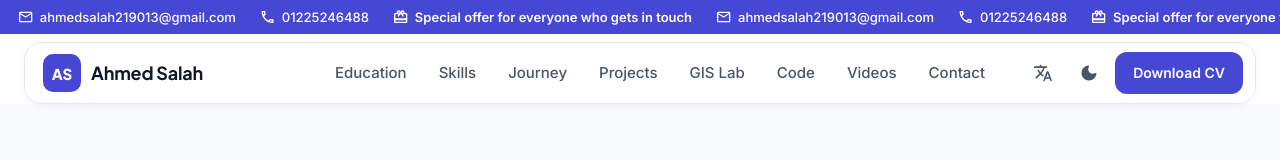
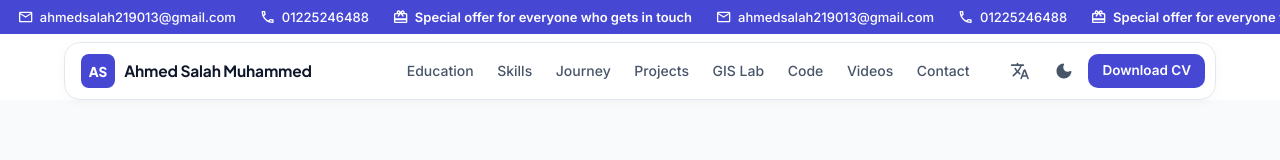
Before and after one commit to Ahmed-salah-muhammed/portfolio, a React (Vite) app: page /projects/01/arcgis-pro-salah-mcp in a window 1280 px wide. Shown: the top 160 px of the page. Built offline with nearby package versions, Linux system fonts and the light colour scheme; no server answers.

Commit message:
Add GIS contour lines to Hero, restore RotatingLine, adapt name length for mobile/desktop, and align container max width

```diff
--- a/src/data/profile.js
+++ b/src/data/profile.js
@@ -6,6 +6,7 @@ export const PROFILE = {
   name: 'Ahmed Salah Muhammed',
   nameAr: 'أحمد صلاح محمد',
   shortName: 'Ahmed Salah',
+  shortNameAr: 'أحمد صلاح',
   title: 'Full-Stack Developer · GIS Developer',
   badge: 'AWS Certified Cloud Practitioner',
   background: 'Urban & Environmental Planner',
--- /dev/null
+++ b/src/features/hero/components/ContourLines.jsx
@@ -0,0 +1,176 @@
+import Box from '@mui/material/Box';
+import usePrefersReducedMotion from '@/hooks/usePrefersReducedMotion.js';
+
+/**
+ * Topographic GIS Contour Lines (خطوط كنتور)
+ * An elegant, faint topographic vector overlay spanning the Hero section.
+ * Authentic cartographic styling with index contours, subtle elevation labels (GIS, AI, web, esri, develop),
+ * and intermediate dashed contours with low opacity so it stays sophisticated and ethereal.
+ */
+export default function ContourLines() {
+  const reduced = usePrefersReducedMotion();
+
+  return (
+    <Box
+      aria-hidden="true"
+      sx={{
+        position: 'absolute',
+        inset: 0,
+        width: '100%',
+        height: '100%',
+        overflow: 'hidden',
+        pointerEvents: 'none',
+        zIndex: 0,
+        opacity: { xs: 0.7, md: 0.95 },
+      }}
+    >
+      <Box
+        component="svg"
+        viewBox="0 0 1440 680"
+        preserveAspectRatio="none"
+        sx={{
+          width: '100%',
+          height: '100%',
+          display: 'block',
+          color: 'var(--mui-palette-primary-main)',
+          animation: reduced ? 'none' : 'contourDrift 40s ease-in-out infinite alternate',
+          '@keyframes contourDrift': {
+            '0%': { transform: 'scale(1) translateY(0px)' },
+            '50%': { transform: 'scale(1.015) translateY(-6px)' },
+            '100%': { transform: 'scale(1) translateY(2px)' },
+          },
+        }}
+      >
+        <defs>
+          {/* Subtle horizontal gradient to softly fade edges */}
+          <linearGradient id="contourFade" x1="0%" y1="0%" x2="100%" y2="0%">
+            <stop offset="0%" stopColor="currentColor" stopOpacity="0.04" />
+            <stop offset="15%" stopColor="currentColor" stopOpacity="0.14" />
+            <stop offset="50%" stopColor="currentColor" stopOpacity="0.22" />
+            <stop offset="85%" stopColor="currentColor" stopOpacity="0.14" />
+            <stop offset="100%" stopColor="currentColor" stopOpacity="0.04" />
+          </linearGradient>
+
+          <linearGradient id="contourFaint" x1="0%" y1="0%" x2="100%" y2="0%">
+            <stop offset="0%" stopColor="currentColor" stopOpacity="0.02" />
+            <stop offset="25%" stopColor="currentColor" stopOpacity="0.08" />
+            <stop offset="75%" stopColor="currentColor" stopOpacity="0.08" />
+            <stop offset="100%" stopColor="currentColor" stopOpacity="0.02" />
+          </linearGradient>
+        </defs>
+
+        {/* Intermediate faint dashed contours (representing minor contour intervals) */}
+        <g stroke="url(#contourFaint)" strokeWidth="0.85" strokeDasharray="4 8" fill="none">
+          <path d="M -40,70 C 260,130 460,40 650,100 C 830,160 1120,80 1480,130" />
+          <path d="M -40,165 C 250,225 460,135 675,190 C 860,245 1140,165 1480,220" />
+          <path d="M -40,270 C 230,310 455,235 680,285 C 890,335 1170,260 1480,295" />
+          <path d="M -40,375 C 230,405 465,350 685,390 C 910,440 1190,365 1480,385" />
+          <path d="M -40,485 C 245,510 485,460 710,500 C 930,545 1210,475 1480,500" />
+          <path d="M -40,590 C 265,620 500,570 735,605 C 960,650 1235,590 1480,610" />
+        </g>
+
+        {/* Primary Index Contours (الخطوط الرئيسية) */}
+        <g stroke="url(#contourFade)" strokeWidth="1.15" fill="none" strokeLinecap="round">
+          {/* Contour 1: GIS */}
+          <path d="M -40,115 C 260,185 480,85 640,145 C 820,205 1100,125 1480,175" />
+
+          {/* Contour 2: AI */}
+          <path d="M -40,215 C 240,265 460,180 690,235 C 880,285 1160,210 1480,255" />
+
+          {/* Contour 3: web */}
+          <path d="M -40,320 C 220,345 450,290 665,335 C 895,385 1180,315 1480,335" />
+
+          {/* Contour 4: esri */}
+          <path d="M -40,430 C 240,460 480,410 700,450 C 920,495 1200,425 1480,445" />
+
+          {/* Contour 5: develop */}
+          <path d="M -40,540 C 250,565 490,515 720,555 C 940,595 1220,535 1480,555" />
+
+          {/* Contour 6: bottom baseline */}
+          <path d="M -40,640 C 280,670 520,625 760,655 C 1000,685 1260,635 1480,645" />
+        </g>
+
+        {/* Cartographic Index Contour Elevation Labels (knockout pill + elevation text) */}
+        <g
+          fontFamily="system-ui, -apple-system, sans-serif"
+          fontSize="10"
+          fontWeight="600"
+          letterSpacing="0.1em"
+          fill="currentColor"
+          textAnchor="middle"
+          dominantBaseline="central"
+        >
+          {/* Label 1: GIS */}
+          <g transform="translate(650, 146)">
+            <rect
+              x="-24"
+              y="-7"
+              width="48"
+              height="14"
+              rx="4"
+              fill="var(--mui-palette-background-default)"
+              opacity="0.88"
+            />
+            <text y="0.5" opacity="0.45">GIS</text>
+          </g>
+
+          {/* Label 2: AI */}
+          <g transform="translate(705, 237)">
+            <rect
+              x="-18"
+              y="-7"
+              width="36"
+              height="14"
+              rx="4"
+              fill="var(--mui-palette-background-default)"
+              opacity="0.88"
+            />
+            <text y="0.5" opacity="0.45">AI</text>
+          </g>
+
+          {/* Label 3: web */}
+          <g transform="translate(668, 336)">
+            <rect
+              x="-24"
+              y="-7"
+              width="48"
+              height="14"
+              rx="4"
+              fill="var(--mui-palette-background-default)"
+              opacity="0.88"
+            />
+            <text y="0.5" opacity="0.45">web</text>
+          </g>
+
+          {/* Label 4: esri */}
+          <g transform="translate(700, 452)">
+            <rect
+              x="-22"
+              y="-7"
+              width="44"
+              height="14"
+              rx="4"
+              fill="var(--mui-palette-background-default)"
+              opacity="0.88"
+            />
+            <text y="0.5" opacity="0.45">esri</text>
+          </g>
+
+          {/* Label 5: develop */}
+          <g transform="translate(725, 557)">
+            <rect
+              x="-30"
+              y="-7"
+              width="60"
+              height="14"
+              rx="4"
+              fill="var(--mui-palette-background-default)"
+              opacity="0.88"
+            />
+            <text y="0.5" opacity="0.45">develop</text>
+          </g>
+        </g>
+      </Box>
+    </Box>
+  );
+}
--- a/src/features/hero/components/Hero.jsx
+++ b/src/features/hero/components/Hero.jsx
@@ -11,6 +11,8 @@ import { Reveal, SocialLinks } from '@/shared/components/ui';
 import usePrefersReducedMotion from '@/hooks/usePrefersReducedMotion.js';
 import { INTRO, INTRO_AR } from '../heroContent.js';
 import PhotoOrbit from './PhotoOrbit.jsx';
+import RotatingLine from './RotatingLine.jsx';
+import ContourLines from './ContourLines.jsx';
 import { useLanguage } from '@/i18n';
 
 export default function Hero() {
@@ -58,6 +60,9 @@ export default function Hero() {
         pb: { xs: 3, sm: 4, md: 4 },
       }}
     >
+      {/* Topographic GIS contour lines background */}
+      <ContourLines />
+
       {glowEnabled && (
         <Box
           ref={glowRef}
@@ -118,13 +123,15 @@ export default function Hero() {
               {lang === 'ar' ? 'أهلاً بك، أنا' : "Hello, I'm"}
             </Typography>
 
-            <Typography variant="h1" component="h1" sx={{ mb: { xs: 1.5, md: 2 } }}>
+            <Typography variant="h1" component="h1" sx={{ mb: { xs: 1, md: 1.5 } }}>
               {lang === 'ar' ? PROFILE.nameAr : PROFILE.shortName}
             </Typography>
 
+            <RotatingLine />
+
             <Typography
               variant="body1"
-              sx={{ color: 'text.secondary', maxWidth: 600, mt: 0, lineHeight: 1.65 }}
+              sx={{ color: 'text.secondary', maxWidth: 600, mt: { xs: 1.5, md: 2 }, lineHeight: 1.65 }}
             >
               {lang === 'ar' ? INTRO_AR : INTRO}
             </Typography>
--- a/src/features/navbar/components/Monogram.jsx
+++ b/src/features/navbar/components/Monogram.jsx
@@ -1,43 +1,65 @@
 import Box from '@mui/material/Box';
 import Typography from '@mui/material/Typography';
 import { PROFILE } from '@/data/profile.js';
+import { useLanguage } from '@/i18n';
 
 export default function Monogram({ showName = true }) {
+  const { lang } = useLanguage();
+  const short = lang === 'ar' ? (PROFILE.shortNameAr ?? PROFILE.shortName) : PROFILE.shortName;
+  const full = lang === 'ar' ? (PROFILE.nameAr ?? PROFILE.name) : PROFILE.name;
+
   return (
-    <Box sx={{ display: 'flex', alignItems: 'center', gap: 1.25 }}>
+    <Box sx={{ display: 'flex', alignItems: 'center', gap: 1.15 }}>
       <Box
         sx={{
-          width: 38,
-          height: 38,
-          borderRadius: '10px',
+          width: { xs: 32, sm: 34 },
+          height: { xs: 32, sm: 34 },
+          borderRadius: '8px',
           display: 'grid',
           placeItems: 'center',
           backgroundColor: 'primary.main',
           color: 'primary.contrastText',
           fontFamily: (t) => t.tokens.FONTS.display,
           fontWeight: 800,
-          fontSize: 15,
+          fontSize: 13.5,
           flexShrink: 0,
         }}
       >
         AS
       </Box>
       {showName && (
+        <>
+          {/* Mobile view: two-part name (الثنائي) */}
           <Typography
             component="span"
             sx={{
               fontFamily: (t) => t.tokens.FONTS.display,
               fontWeight: 700,
-            fontSize: 18,
+              fontSize: { xs: 14.5, sm: 15 },
               letterSpacing: '-0.01em',
               color: 'text.primary',
               whiteSpace: 'nowrap',
-            // The full name does not fit beside the menu on small phones.
-            display: { xs: 'none', sm: 'inline' },
+              display: { xs: 'inline', md: 'none' },
             }}
           >
-          {PROFILE.shortName}
+            {short}
           </Typography>
+          {/* Laptop / Desktop view: three-part name (ثلاثي) */}
+          <Typography
+            component="span"
+            sx={{
+              fontFamily: (t) => t.tokens.FONTS.display,
+              fontWeight: 700,
+              fontSize: 15.5,
+              letterSpacing: '-0.01em',
+              color: 'text.primary',
+              whiteSpace: 'nowrap',
+              display: { xs: 'none', md: 'inline' },
+            }}
+          >
+            {full}
+          </Typography>
+        </>
       )}
     </Box>
   );
--- a/src/features/navbar/components/Navbar.jsx
+++ b/src/features/navbar/components/Navbar.jsx
@@ -80,13 +80,13 @@ export default function Navbar() {
       >
         <Box
           sx={{
-            height: { xs: 56, md: 62 },
+            height: { xs: 52, md: 58 },
             display: 'flex',
             alignItems: 'center',
-            gap: 2,
-            pl: { xs: 1.75, md: 2.25 },
-            pr: { xs: 1, md: 1.5 },
-            borderRadius: { xs: '14px', md: '18px' },
+            gap: 1.5,
+            pl: { xs: 1.5, md: 2 },
+            pr: { xs: 1, md: 1.25 },
+            borderRadius: { xs: '12px', md: '16px' },
             border: '1px solid',
             borderColor: 'divider',
             backgroundColor:
@@ -94,7 +94,7 @@ export default function Navbar() {
             backdropFilter: 'saturate(180%) blur(16px)',
             WebkitBackdropFilter: 'saturate(180%) blur(16px)',
             boxShadow: scrolled
-              ? '0 12px 32px rgba(15, 23, 42, 0.10)'
+              ? '0 10px 28px rgba(15, 23, 42, 0.08)'
               : '0 2px 8px rgba(15, 23, 42, 0.04)',
             transition: 'box-shadow .3s ease',
           }}
@@ -117,7 +117,7 @@ export default function Navbar() {
               ml: isRTL ? 0 : 'auto',
               mr: isRTL ? 'auto' : 0,
               display: { xs: 'none', lg: 'flex' },
-              gap: 0.5,
+              gap: 0.25,
             }}
           >
             {NAV_LINKS.map((link) => {
@@ -133,12 +133,12 @@ export default function Navbar() {
                     background: 'none',
                     border: 0,
                     cursor: 'pointer',
-                    px: 1.75,
-                    py: 1,
-                    borderRadius: '10px',
+                    px: 1.35,
+                    py: 0.75,
+                    borderRadius: '8px',
                     font: 'inherit',
                     fontWeight: 500,
-                    fontSize: 15,
+                    fontSize: 14,
                     color: active ? 'primary.main' : 'text.secondary',
                     backgroundColor: active
                       ? 'var(--mui-palette-surfaces-primarySoft)'
@@ -164,7 +164,7 @@ export default function Navbar() {
               mr: isRTL ? { xs: 'auto', lg: 1 } : 0,
               display: 'flex',
               alignItems: 'center',
-              gap: 1,
+              gap: 0.75,
             }}
           >
             <LanguageToggle />
@@ -174,7 +174,13 @@ export default function Navbar() {
               variant="contained"
               href={PROFILE.links.cv}
               download
-              sx={{ display: { xs: 'none', sm: 'inline-flex' }, borderRadius: '12px' }}
+              sx={{
+                display: { xs: 'none', sm: 'inline-flex' },
+                borderRadius: '10px',
+                fontSize: 13.5,
+                px: 1.75,
+                py: 0.65,
+              }}
             >
               {t('nav.downloadCV', 'Download CV')}
             </Button>
--- a/src/theme/tokens.js
+++ b/src/theme/tokens.js
@@ -61,8 +61,8 @@ export const RADIUS = {
 };
 
 export const LAYOUT = {
-  containerMax: 1560,
-  navHeight: 64,
+  containerMax: 1200,
+  navHeight: 58,
 };
 
 export const SHADOWS = {
```
Lines whose indentation alone changed are shown as unchanged.
